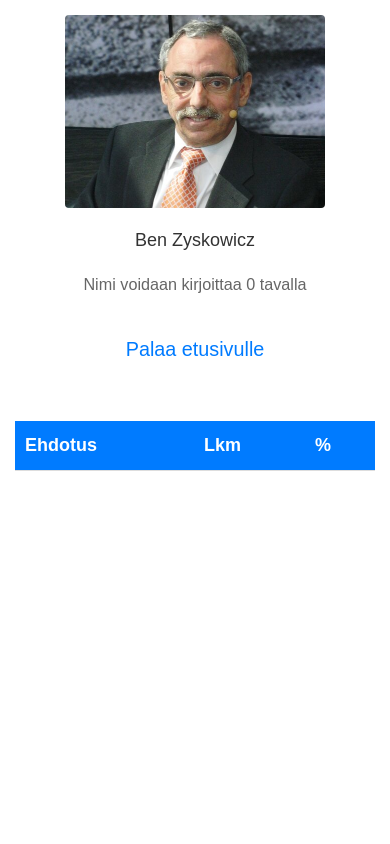
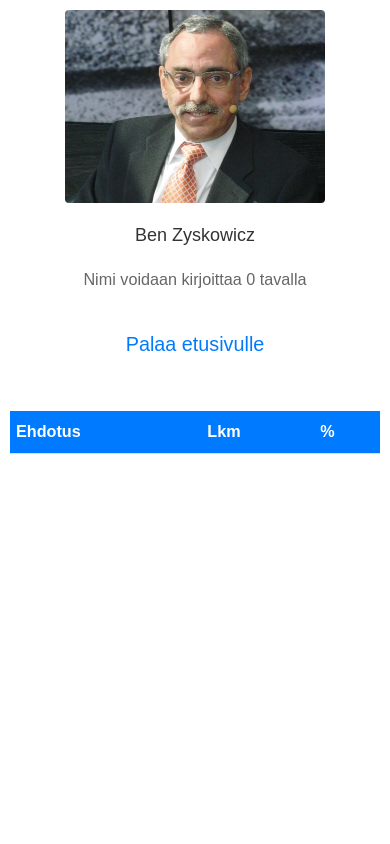
Before and after one commit to jvuori/ben, a Flask app: page /results in a window 390 px wide. Run offline with Flask 3, Linux system fonts and the light colour scheme; data that the repository does not hold is empty.

Commit message:
Add padding also to right

```diff
--- a/templates/results.html
+++ b/templates/results.html
@@ -130,6 +130,38 @@
             color: #666;
             /* Slightly muted color */
         }
+
+        /* Mobile responsive styles */
+        @media (max-width: 768px) {
+            .container {
+                max-width: 100%;
+                margin: 0;
+            }
+
+            .header-area {
+                padding: 10px;
+            }
+
+            .results-area {
+                padding: 0 10px 10px 10px;
+            }
+
+            table {
+                font-size: 0.9em;
+                /* Slightly smaller font on mobile */
+            }
+
+            th,
+            td {
+                padding: 8px 6px;
+                /* Reduced padding on mobile */
+            }
+
+            /* Ensure table doesn't overflow */
+            .results-area {
+                overflow-x: hidden;
+            }
+        }
     </style>
     <script>
         // Scroll to highlighted row if it exists within the results area
@@ -140,7 +172,7 @@
                 const table = highlightedRow.closest('table');
 
                 // Wait for layout to be complete
-                setTimeout(function() {
+                setTimeout(function () {
                     // Get positions relative to the results area
                     const resultsAreaRect = resultsArea.getBoundingClientRect();
                     const highlightedRowRect = highlightedRow.getBoundingClientRect();
```
